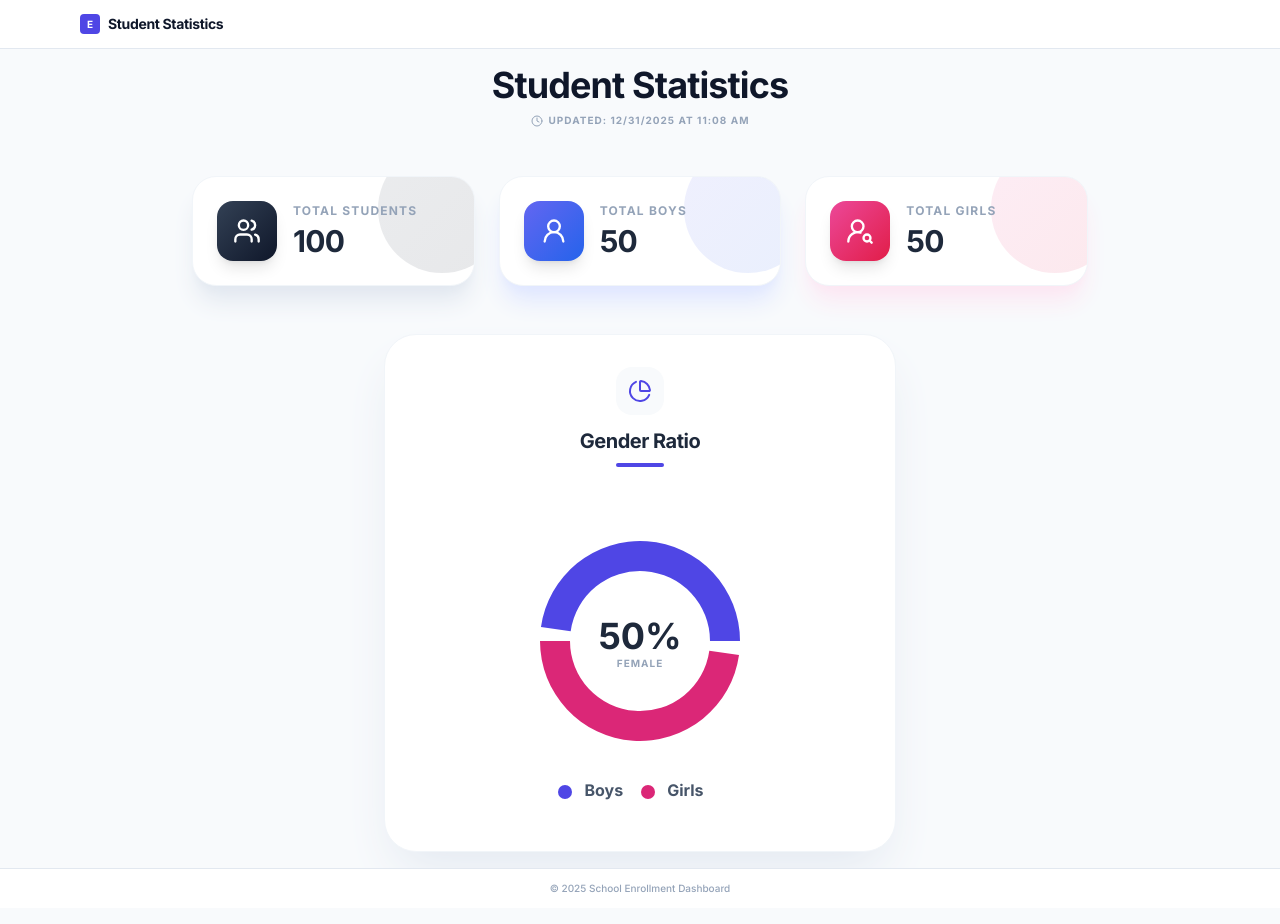
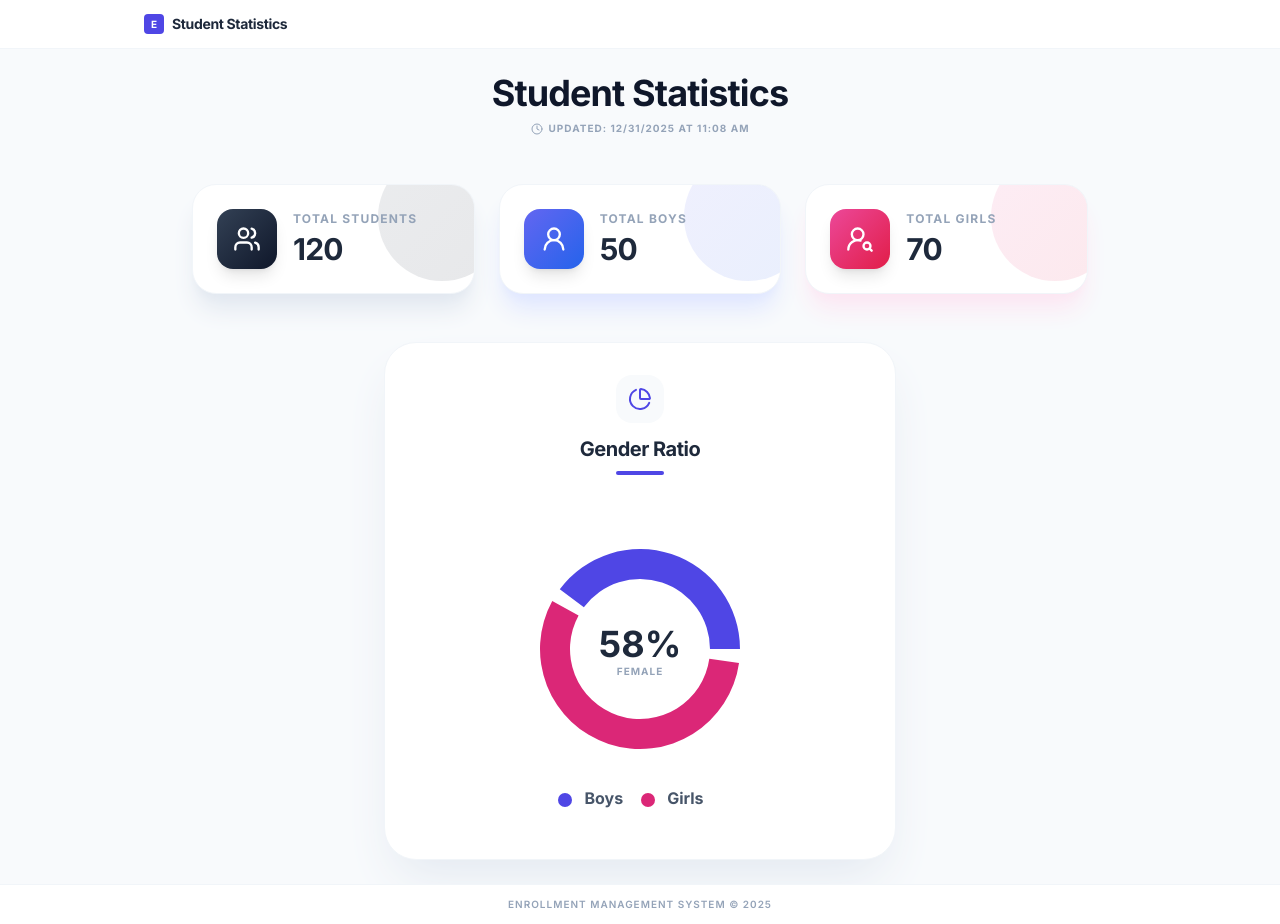
Before and after one commit to samm22174-beep/edu-stats-dashboard, a React (Vite) app: page / in a window 1280 px wide. Built offline with nearby package versions, Linux system fonts and the light colour scheme.

Commit message:
Update App.tsx

```diff
--- a/App.tsx
+++ b/App.tsx
@@ -6,9 +6,9 @@ import AdminPanel from './AdminPanel';
 const STORAGE_KEY = 'edu_stats_data';
 
 const DEFAULT_STATS: StudentStats = {
-  total: 100,
+  total: 120,
   boys: 50,
-  girls: 50,
+  girls: 70,
   lastUpdated: new Date().toISOString()
 };
 
@@ -35,26 +35,26 @@ const App: React.FC = () => {
 
   return (
     <div className="min-h-screen bg-slate-50 flex flex-col">
-      <header className="bg-white border-b border-slate-200 sticky top-0 z-50">
-        <div className="max-w-6xl mx-auto px-4 h-12 flex items-center justify-between">
+      <header className="bg-white border-b border-slate-100 sticky top-0 z-50">
+        <div className="max-w-5xl mx-auto px-4 h-12 flex items-center justify-between">
           <div className="flex items-center space-x-2">
             <div className="w-5 h-5 bg-indigo-600 rounded flex items-center justify-center">
               <span className="text-white font-bold text-[10px]">E</span>
             </div>
-            <h1 className="text-sm font-bold text-slate-900 tracking-tight">
-              {isAdmin ? 'EduStats Admin' : 'Student Statistics'}
+            <h1 className="text-sm font-bold text-slate-800 tracking-tight">
+              {isAdmin ? 'Admin Portal' : 'Student Statistics'}
             </h1>
           </div>
 
           {isAdmin && (
-            <div className="flex items-center px-2 py-0.5 bg-amber-50 text-amber-700 rounded-full border border-amber-100">
-              <span className="text-[8px] font-bold uppercase tracking-widest">Admin</span>
+            <div className="px-2 py-0.5 bg-amber-100 text-amber-700 rounded-full border border-amber-200">
+              <span className="text-[8px] font-black uppercase tracking-widest">Edit Mode</span>
             </div>
           )}
         </div>
       </header>
 
-      <main className="flex-grow w-full p-2 md:p-4 overflow-x-hidden">
+      <main className="flex-grow w-full p-3 md:p-6 overflow-x-hidden">
         {isAdmin ? (
           <AdminPanel
             stats={stats}
@@ -67,10 +67,10 @@ const App: React.FC = () => {
         )}
       </main>
 
-      <footer className="bg-white border-t border-slate-200 py-3">
-        <div className="max-w-6xl mx-auto px-4 text-center">
-          <p className="text-[10px] text-slate-400 font-medium">
-            &copy; {new Date().getFullYear()} School Enrollment Dashboard
+      <footer className="bg-white border-t border-slate-100 py-3">
+        <div className="max-w-5xl mx-auto px-4 text-center">
+          <p className="text-[10px] text-slate-400 font-semibold uppercase tracking-widest">
+            Enrollment Management System &copy; {new Date().getFullYear()}
           </p>
         </div>
       </footer>
```
